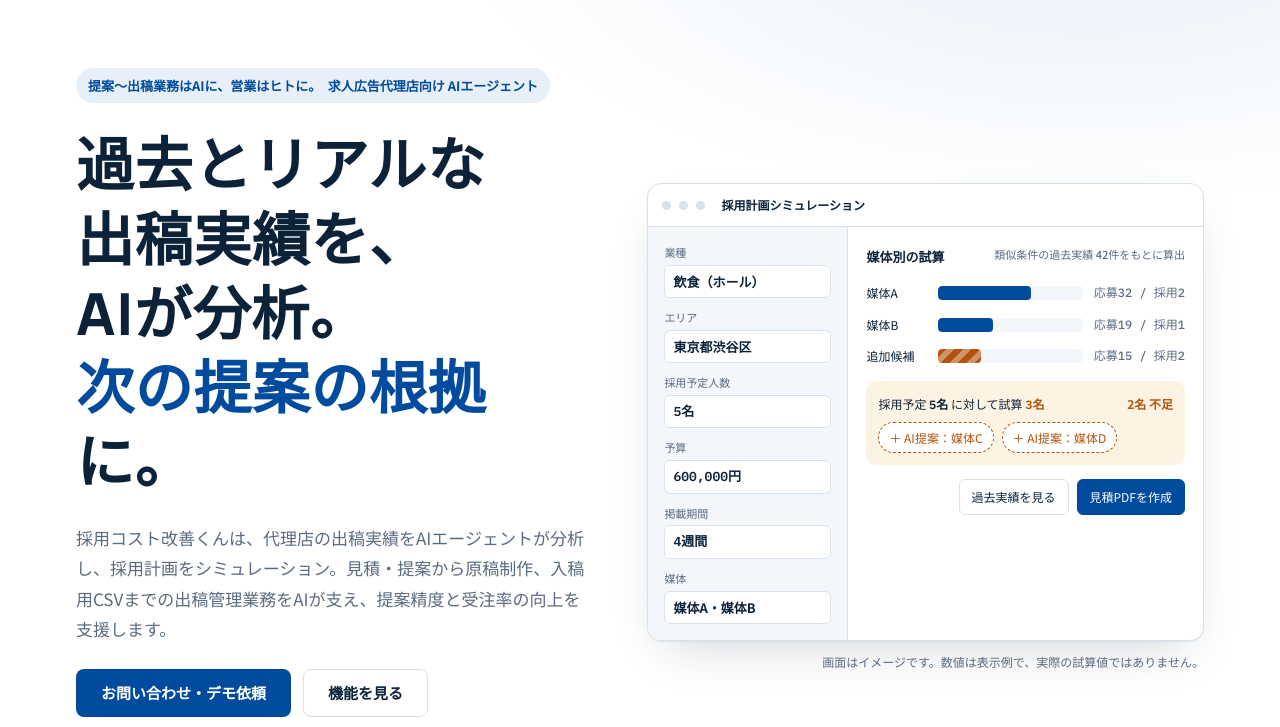
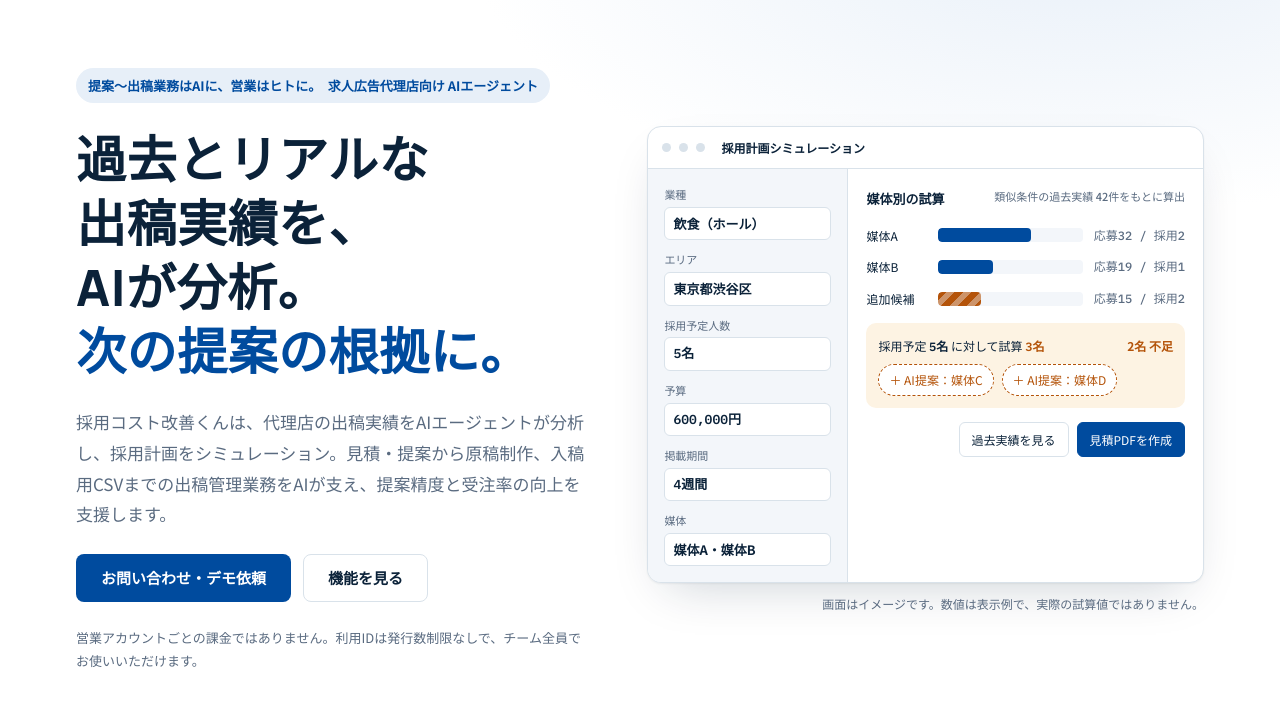
Before and after one commit to kaisora-2327/saiyo-cost-kaizenkun, a plain HTML site: page index.html in a window 1280 px wide. Shown: the part 73-800 px from the top of the page. Drawn offline with Linux system fonts and the light colour scheme.

Commit message:
見出しの改行位置を調整
Co-Authored-By: Claude Opus 5.5 <noreply@anthropic.com>

```diff
--- a/index.html
+++ b/index.html
@@ -93,7 +93,8 @@ header{position:sticky;top:env(safe-area-inset-top,0px);z-index:50;background:co
 .hero-grid{display:grid;grid-template-columns:1fr 1.08fr;gap:56px;align-items:center}
 .hero-copy{display:grid;gap:24px;min-width:0}
 .tag{display:inline-flex;width:max-content;max-width:100%;align-items:center;gap:8px;padding:6px 12px;border-radius:999px;background:var(--accent-soft);color:var(--accent);font-size:13px;font-weight:700}
-.hero h1{font-size:clamp(34px,5vw,58px);line-height:1.28;font-weight:900}
+.hero h1 .ph{display:inline-block}
+.hero h1{font-size:clamp(30px,4.2vw,50px);line-height:1.28;font-weight:900}
 .hero h1 em{font-style:normal;color:var(--accent)}
 .hero-lead{font-size:17px;color:var(--ink-2);max-width:34em}
 .hero-cta{display:flex;flex-wrap:wrap;gap:12px}
@@ -360,7 +361,7 @@ footer{padding-block:56px 40px;border-top:1px solid var(--line)}
   <div class="wrap hero-grid">
     <div class="hero-copy">
       <span class="tag">提案〜出稿業務はAIに、営業はヒトに。　求人広告代理店向け AIエージェント</span>
-      <h1>過去とリアルな出稿実績を、<br>AIが分析。<br><em>次の提案の根拠</em>に。</h1>
+      <h1><span class="ph">過去とリアルな</span><span class="ph">出稿実績を、</span><br><span class="ph">AIが分析。</span><br><em class="ph">次の提案の根拠に。</em></h1>
       <p class="hero-lead">採用コスト改善くんは、代理店の出稿実績をAIエージェントが分析し、採用計画をシミュレーション。見積・提案から原稿制作、入稿用CSVまでの出稿管理業務をAIが支え、提案精度と受注率の向上を支援します。</p>
       <div class="hero-cta">
         <a class="btn btn-primary" href="#contact">お問い合わせ・デモ依頼</a>
```
